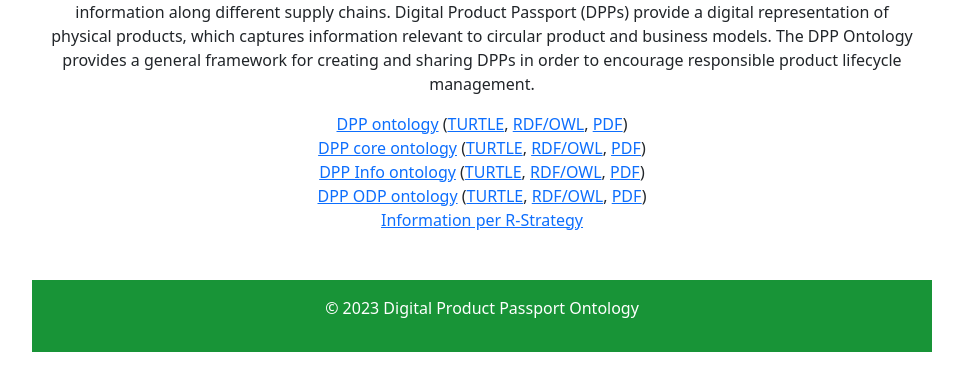
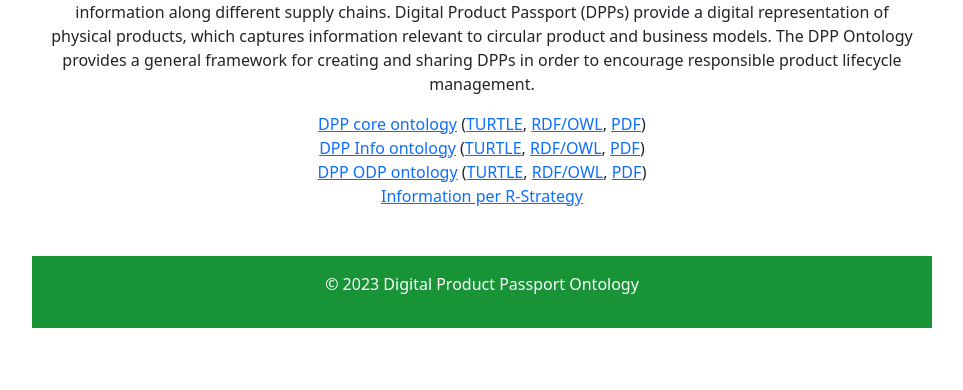
Before and after one commit to LiUSemWeb/DPPO, a plain HTML site: page page/index.html in a window 1280 px wide. Shown: the part 314-704 px from the top of the page, without its empty margins (158-1121 px from the left). Drawn offline with nearby package versions, Linux system fonts and the light colour scheme.

Commit message:
Update index.html

```diff
--- a/page/index.html
+++ b/page/index.html
@@ -35,13 +35,6 @@
                             The DPP Ontology provides a general framework for creating and sharing DPPs in order to
                             encourage responsible product lifecycle management.
                         </p>
-
-                        <div>
-                            <a href="ontology/dpp/0.1/index.html">DPP ontology</a>
-                            (<a href="ontology/dpp/0.1/dpp.ttl">TURTLE</a>,
-                            <a href="ontology/dpp/0.1/dpp.rdf">RDF/OWL</a>,
-                            <a href="ontology/dpp/0.1/dpp.pdf">PDF</a>)
-                        </div>
                         <div>
                             <a href="ontology/dpp-core/0.1/index.html">DPP core ontology</a>
                             (<a href="ontology/dpp-core/0.1/dpp-core.ttl">TURTLE</a>,
```
